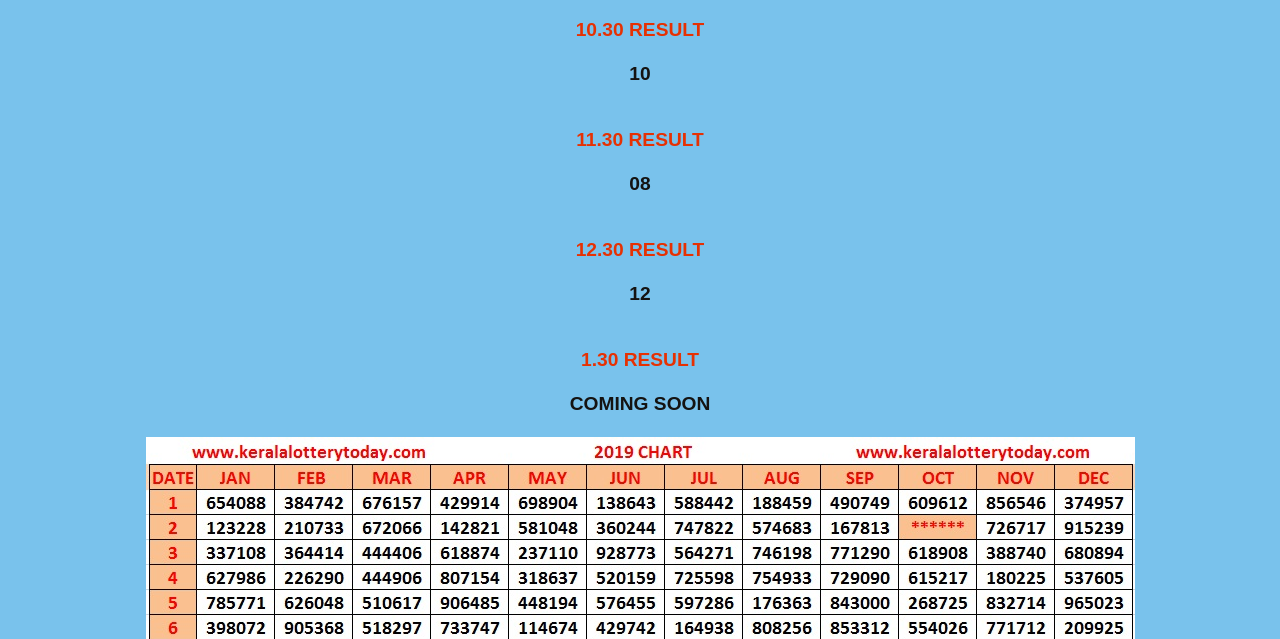
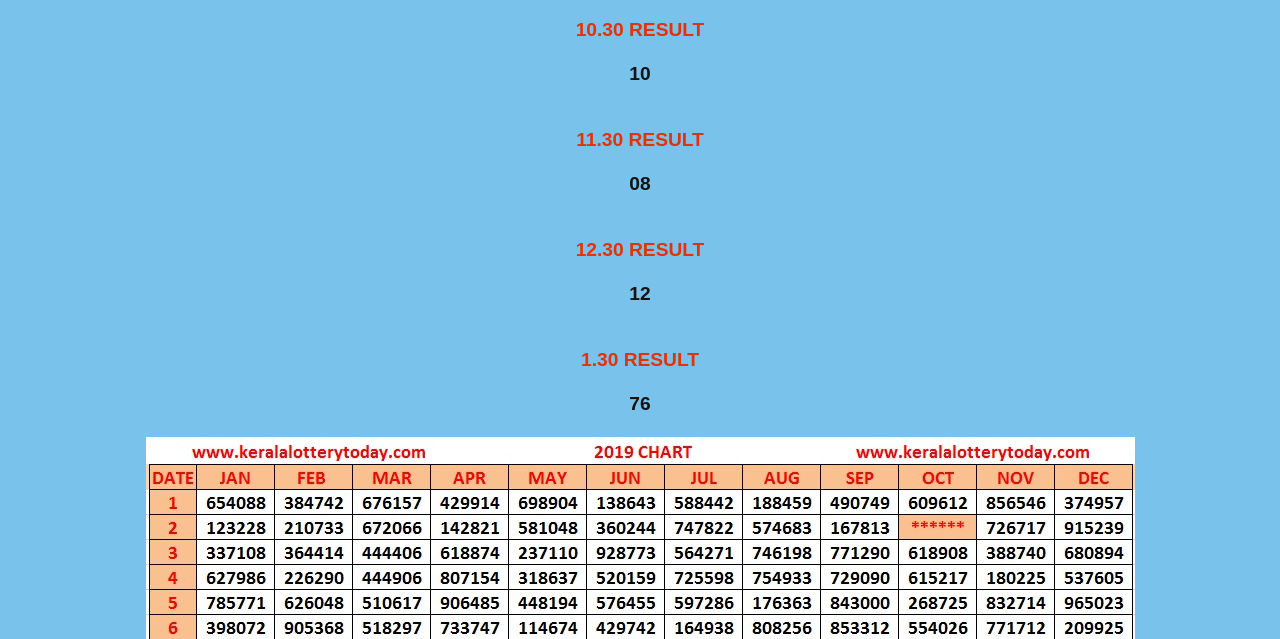
Before and after one commit to dhiya2905/eleven.github.io, a plain HTML site: page index.html in a window 1280 px wide. Shown: the part 161-800 px from the top of the page. Drawn offline with Linux system fonts and the light colour scheme; files that its build step writes are made by us from their sources.

Commit message:
index.html

```diff
--- a/index.html
+++ b/index.html
@@ -30,7 +30,7 @@
     <b> <span style="color: #141312;">12</span></b>
     <br><br><br>
     <b> <label><span style="color: #e63103;">1.30 RESULT</span></label></b><br><br>
-    <b> <span style="color: #141312;">COMING SOON</span></b>
+    <b> <span style="color: #141312;">76</span></b>
     <br><br>
     </div>
     <div class="chart">
```
